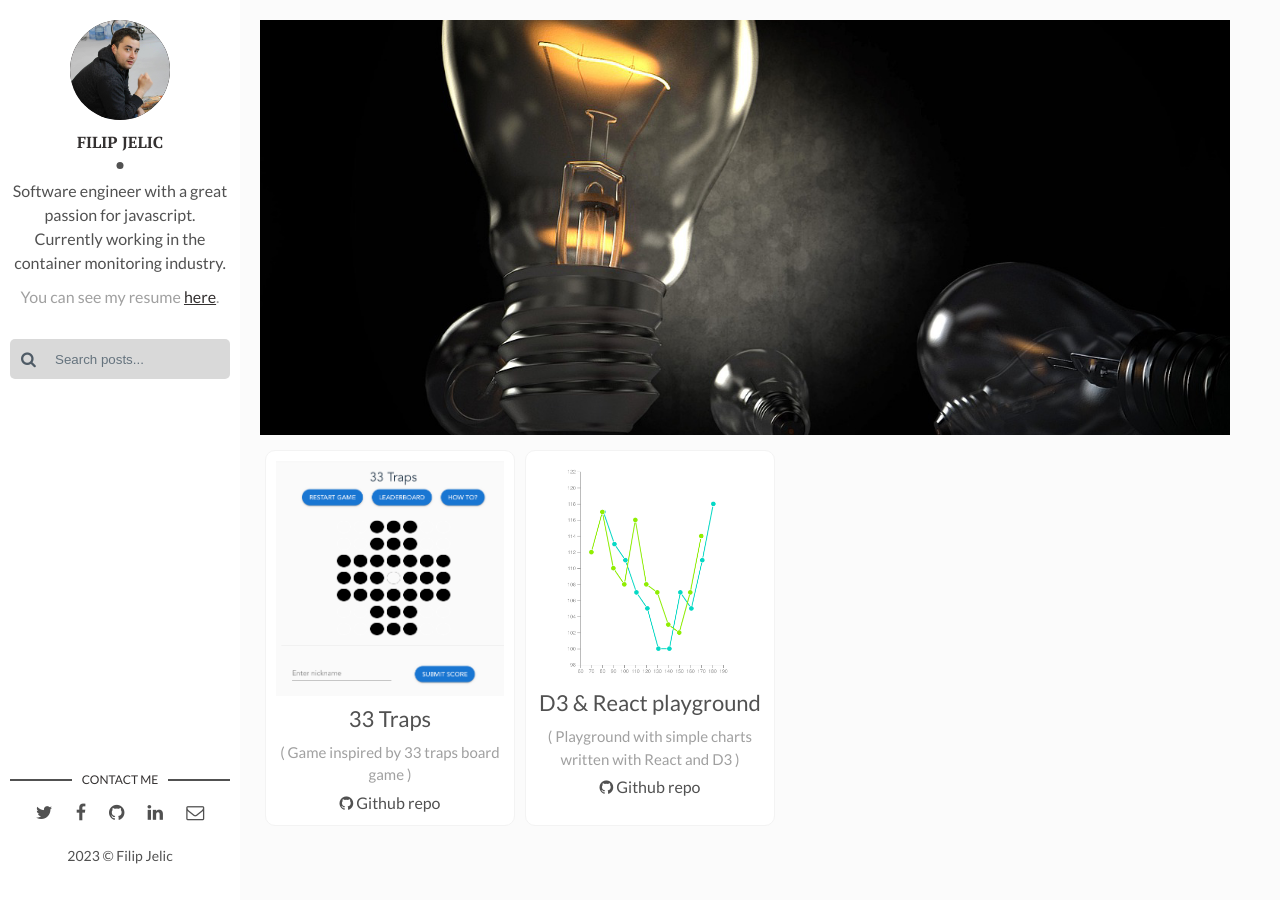
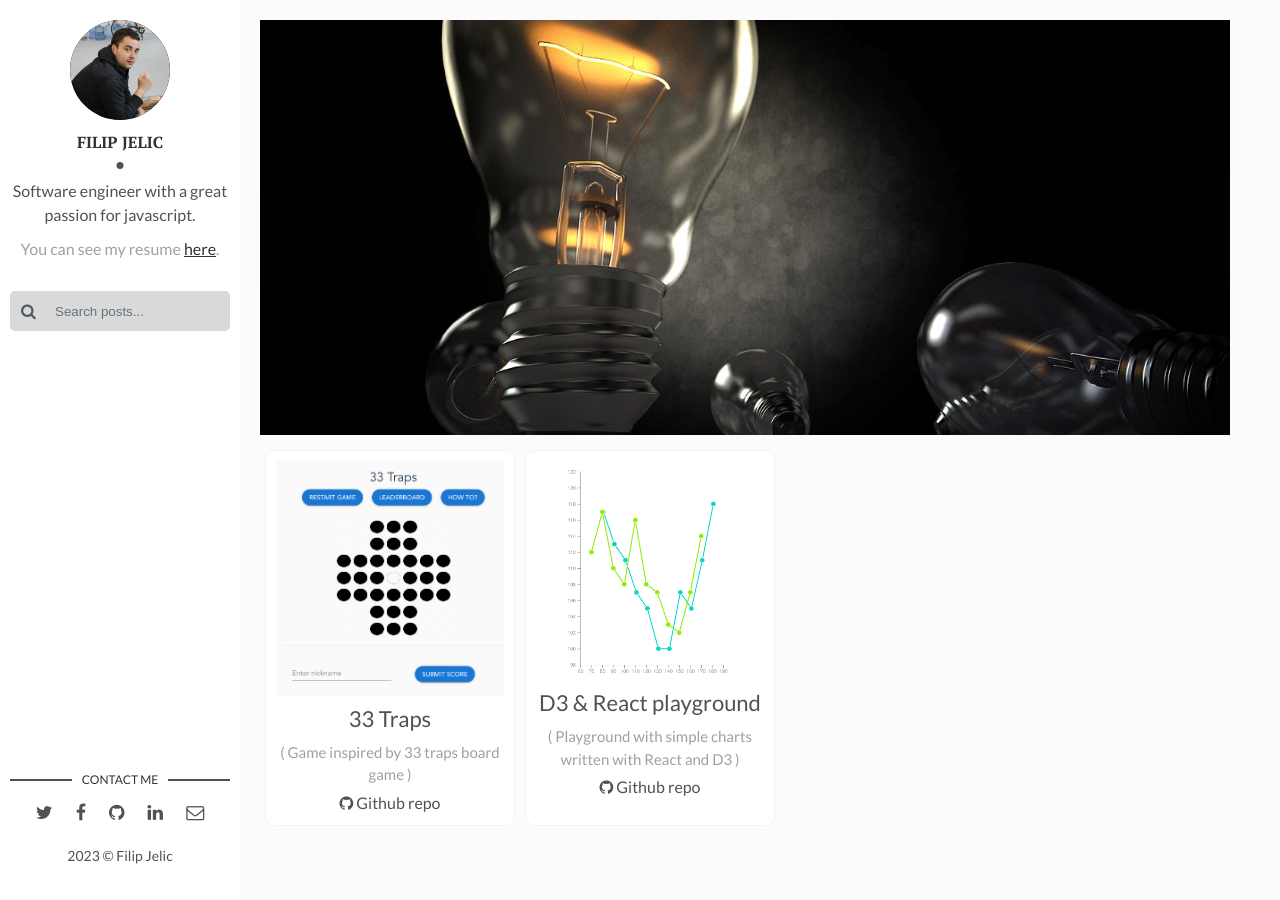
Before and after one commit to flipio/flipio.github.io, a Jekyll site: the page built from experiments.html, in a window 1280 px wide. Built offline with Jekyll 4.4.1, drawn with Linux system fonts in a browser that asks for light colours.

Commit message:
fix: update personal short desc

```diff
--- a/_config.yml
+++ b/_config.yml
@@ -9,7 +9,7 @@
 # Author Settings
 author: Filip Jelic
 author-img: filip-jelic.jpg
-about-author: Software engineer with a great passion for javascript. Currently working in the container monitoring industry.
+about-author: Software engineer with a great passion for javascript.
 twitter: flipioo
 facebook: filip.jelic
 github: flipio
```
